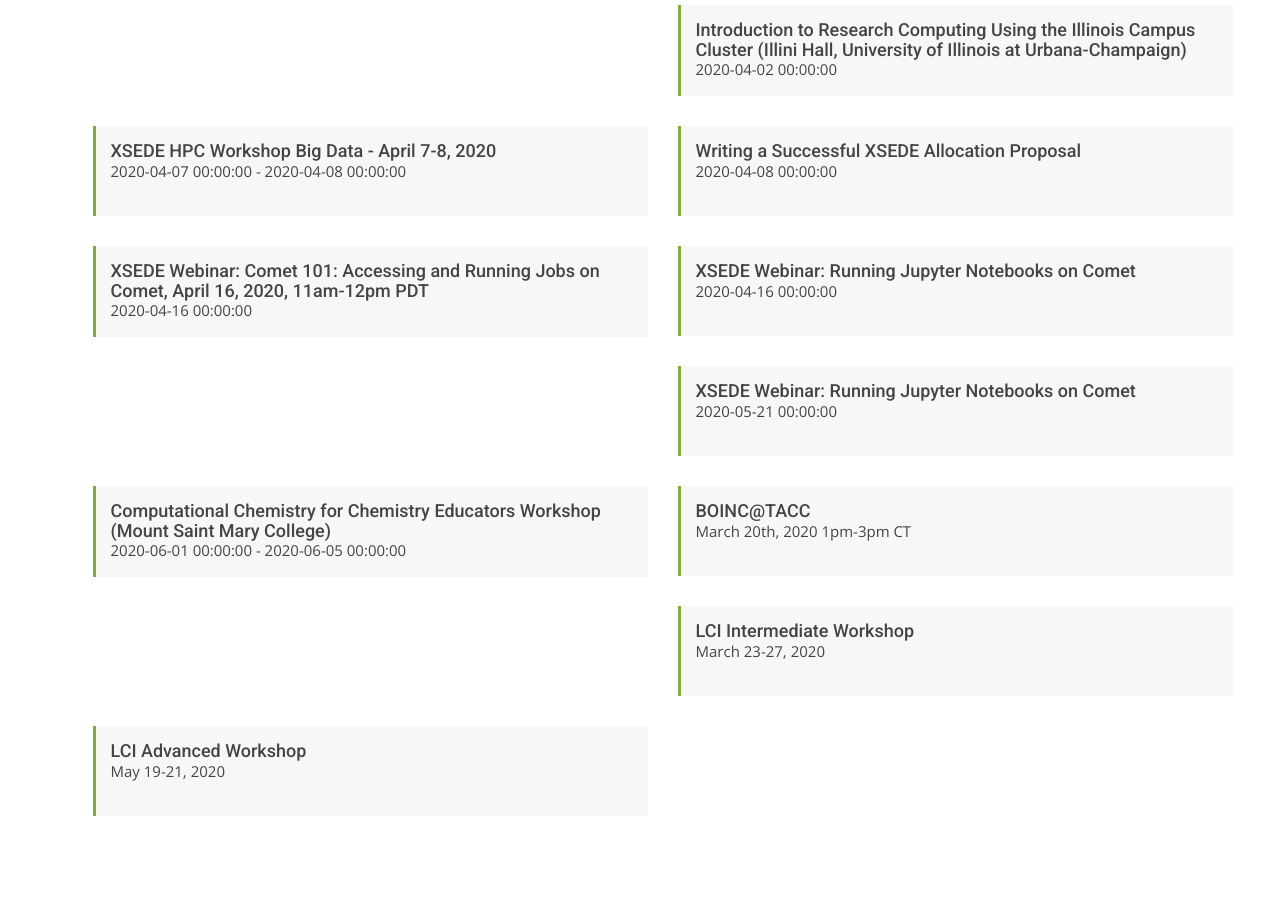
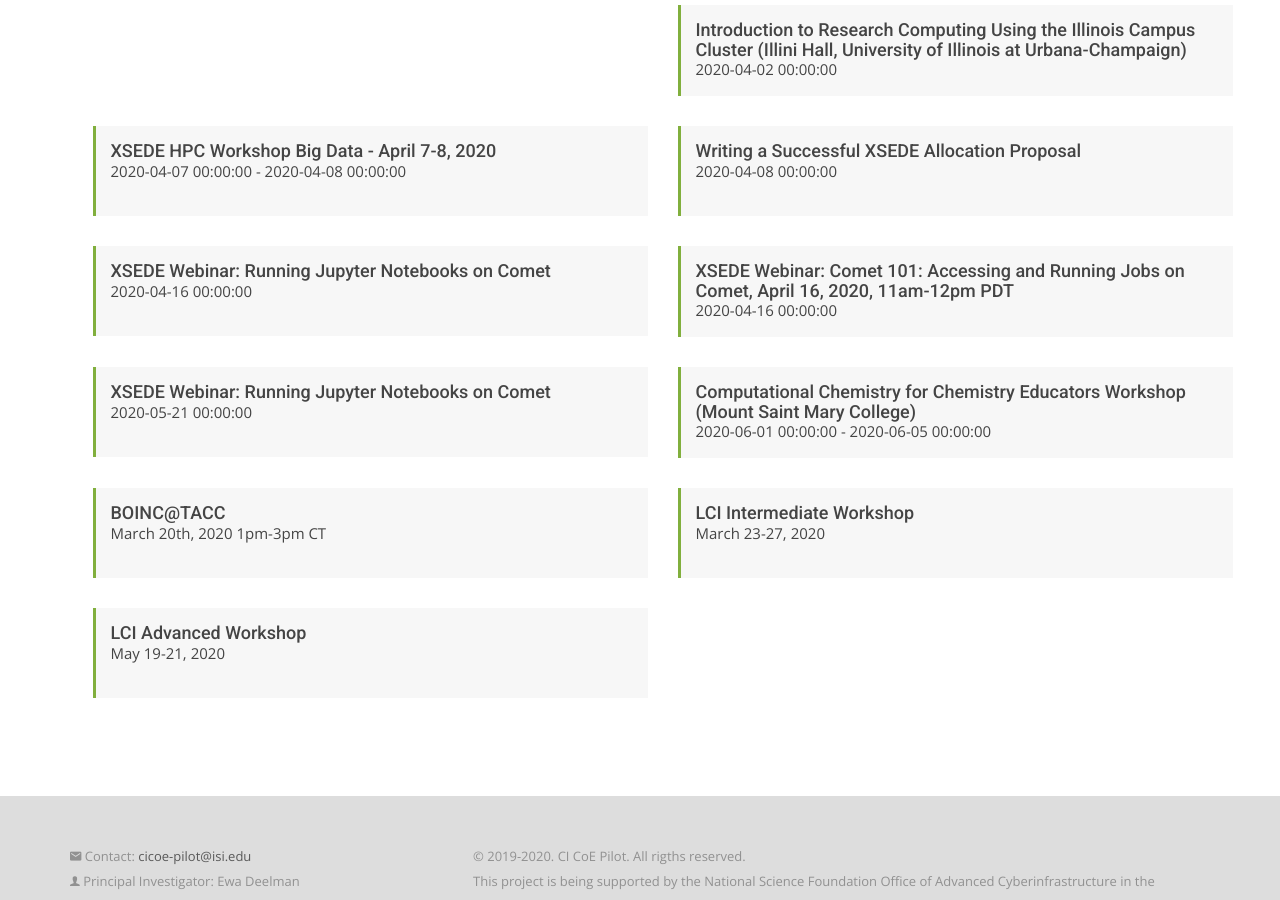
Before and after one commit to cicoe/cicoe.github.io, a Jekyll site: the page built from training_opportunities.html, in a window 1280 px wide and 900 px high, scrolled down 638 px. Built offline with Jekyll 4.4.1, drawn with Linux system fonts in a browser that asks for light colours; nearby versions of some CDN libraries; some web fonts are replaced.

```diff
--- a/_data/training_opportunities.yml
+++ b/_data/training_opportunities.yml
@@ -27,14 +27,14 @@
 - categroy: Workshop
   date: '2020-04-16 00:00:00'
   source: XSEDE
+  title: 'XSEDE Webinar: Running Jupyter Notebooks on Comet'
+  website: "https://www.xsede.org/web/xup/course-calendar/-/training-user/class/2042/session/3661/register"
+- categroy: Workshop
+  date: '2020-04-16 00:00:00'
+  source: XSEDE
   title: 'XSEDE Webinar: Comet 101: Accessing and Running Jobs on Comet, April 16,
     2020, 11am-12pm PDT'
   website: "https://www.xsede.org/web/xup/course-calendar/-/training-user/class/2050/session/3666/register"
-- categroy: Workshop
-  date: '2020-04-16 00:00:00'
-  source: XSEDE
-  title: 'XSEDE Webinar: Running Jupyter Notebooks on Comet'
-  website: "https://www.xsede.org/web/xup/course-calendar/-/training-user/class/2042/session/3661/register"
 - categroy: Workshop
   date: '2020-05-21 00:00:00'
   source: XSEDE
```
